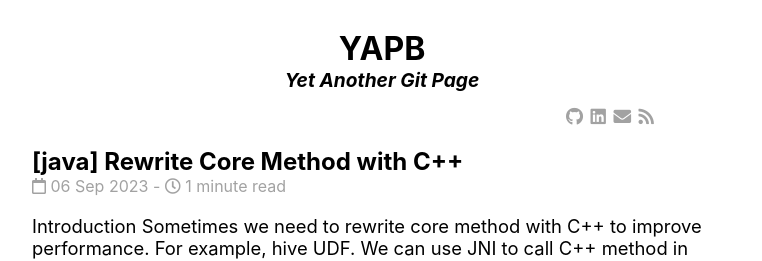
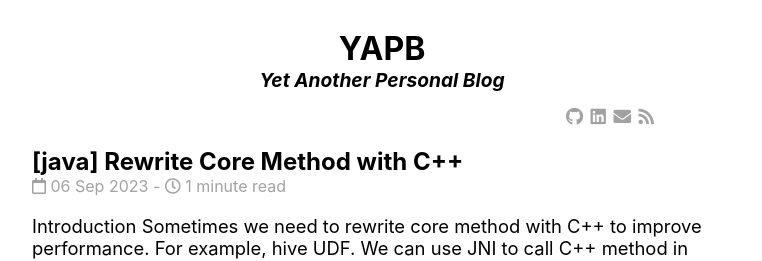
Before and after one commit to henyihanwobushi/henyihanwobushi.github.io, a Jekyll site: the page built from index.html, in a window 1280 px wide. Shown: the top 261 px of the page, without its empty margins (258-1020 px from the left). Built offline with Jekyll 4.4.1, drawn with Linux system fonts in a browser that asks for light colours; nearby versions of some CDN libraries; the list of posts is cut into pages by our own code.

Commit message:
update at 2023-09-07 02:05:43

```diff
--- a/_data/settings.yml
+++ b/_data/settings.yml
@@ -4,7 +4,7 @@ analytics-id: #leave blank to not use Analytics
 #Subtitle
 subtitle:
   active: true
-  text: Yet Another Git Page
+  text: Yet Another Personal Blog
 
 #Nav
 nav:
```
